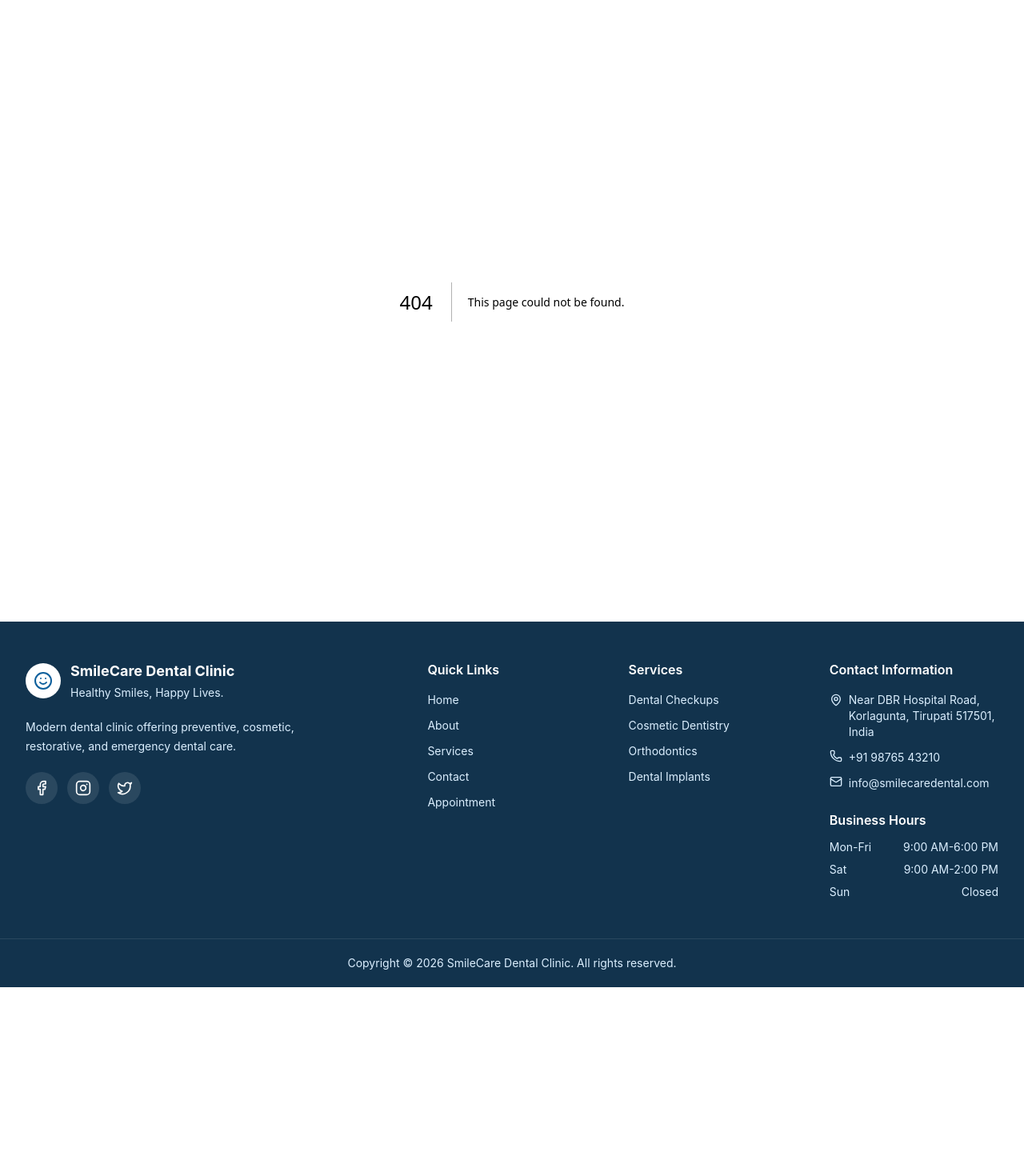
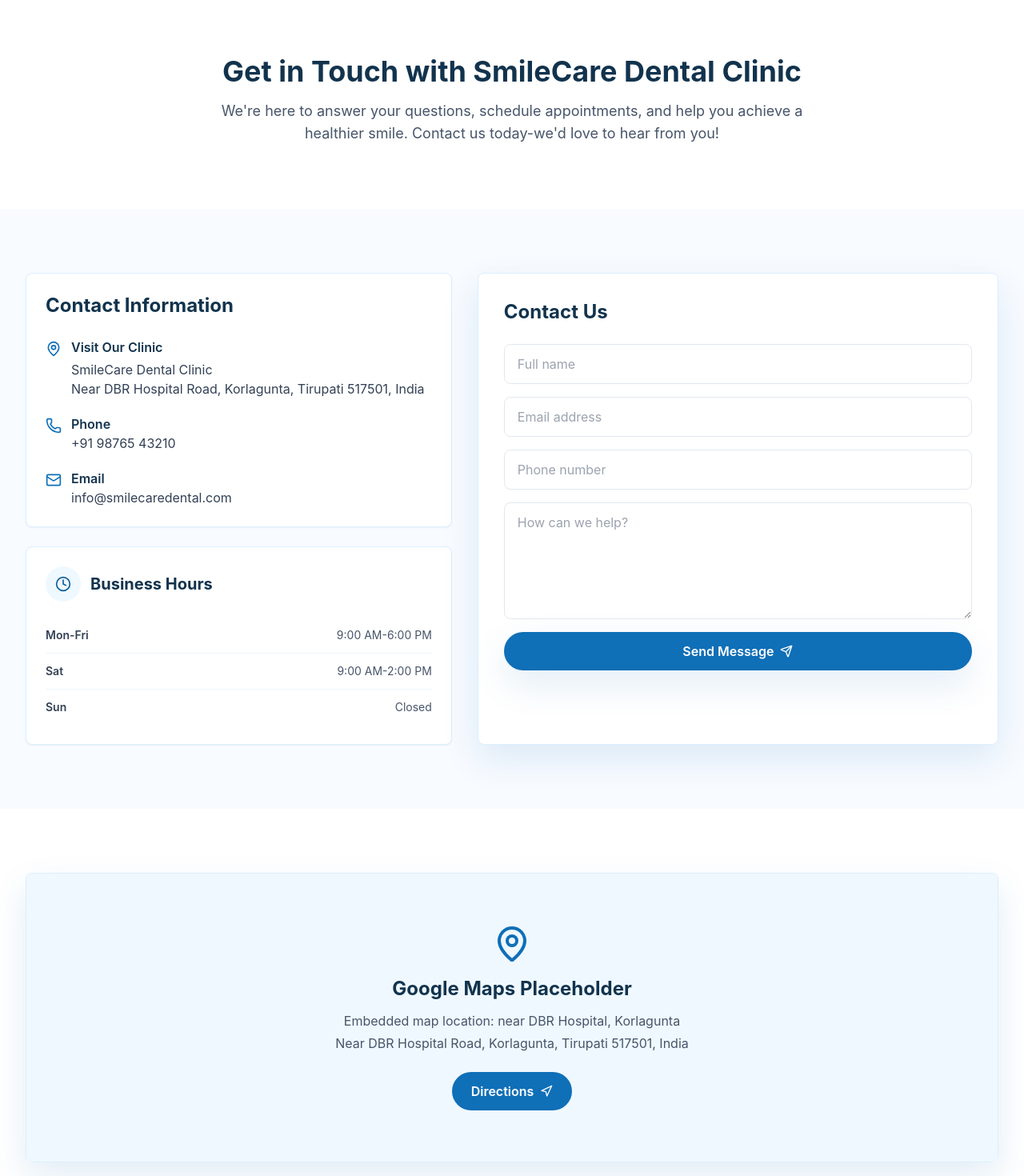
Before and after one commit to slasya-31/SmileCare-Dental-Clinic, a Next.js app: page /contact in a window 1280 px wide. Before the commit this address had no page. Shown: the part 100-1570 px from the top of the page at 80% size. Before the commit the page ends 1334 px from the top, so only its background shows below. Built offline with nearby package versions, Linux system fonts and the light colour scheme.

Commit message:
Add files via upload

```diff
--- /dev/null
+++ b/app/contact/page.tsx
@@ -0,0 +1,88 @@
+import type { Metadata } from "next";
+import Link from "next/link";
+import { Mail, MapPin, Navigation, Phone } from "lucide-react";
+import BusinessHours from "@/components/BusinessHours";
+import ContactForm from "@/components/ContactForm";
+import JsonLd from "@/components/JsonLd";
+import SectionHeading from "@/components/SectionHeading";
+import { breadcrumbSchema, pageMetadata } from "@/components/seo-data";
+import { contactInfo } from "@/components/site-data";
+
+export const metadata: Metadata = pageMetadata("/contact");
+
+export default function ContactPage() {
+  return (
+    <>
+      <JsonLd data={breadcrumbSchema("/contact")} />
+      <section className="bg-white py-16 sm:py-20">
+        <div className="mx-auto max-w-7xl px-4 sm:px-6 lg:px-8">
+          <SectionHeading
+            level="h1"
+            title="Get in Touch with SmileCare Dental Clinic"
+            description="We're here to answer your questions, schedule appointments, and help you achieve a healthier smile. Contact us today-we'd love to hear from you!"
+          />
+        </div>
+      </section>
+
+      <section className="py-16 sm:py-20">
+        <div className="mx-auto grid max-w-7xl gap-8 px-4 sm:px-6 lg:grid-cols-[0.9fr_1.1fr] lg:px-8">
+          <div className="space-y-6">
+            <article className="rounded-lg border border-clinic-100 bg-white p-6 shadow-sm">
+              <h2 className="text-2xl font-bold text-clinic-900">Contact Information</h2>
+              <div className="mt-6 space-y-5 text-slate-700">
+                <div className="flex gap-3">
+                  <MapPin className="mt-1 h-5 w-5 shrink-0 text-clinic-600" aria-hidden="true" />
+                  <div>
+                    <h3 className="font-semibold text-clinic-900">Visit Our Clinic</h3>
+                    <p className="mt-1">{contactInfo.name}</p>
+                    <p>{contactInfo.address}</p>
+                  </div>
+                </div>
+                <a href={`tel:${contactInfo.phone.replace(/\s/g, "")}`} className="flex gap-3 transition hover:text-clinic-700">
+                  <Phone className="mt-1 h-5 w-5 shrink-0 text-clinic-600" aria-hidden="true" />
+                  <span>
+                    <span className="block font-semibold text-clinic-900">Phone</span>
+                    {contactInfo.phone}
+                  </span>
+                </a>
+                <a href={`mailto:${contactInfo.email}`} className="flex gap-3 transition hover:text-clinic-700">
+                  <Mail className="mt-1 h-5 w-5 shrink-0 text-clinic-600" aria-hidden="true" />
+                  <span>
+                    <span className="block font-semibold text-clinic-900">Email</span>
+                    {contactInfo.email}
+                  </span>
+                </a>
+              </div>
+            </article>
+            <BusinessHours />
+          </div>
+          <ContactForm />
+        </div>
+      </section>
+
+      <section className="bg-white py-16 sm:py-20">
+        <div className="mx-auto max-w-7xl px-4 sm:px-6 lg:px-8">
+          <div className="overflow-hidden rounded-lg border border-clinic-100 shadow-soft">
+            <div className="flex min-h-[360px] items-center justify-center bg-clinic-50 p-8 text-center">
+              <div>
+                <MapPin className="mx-auto h-12 w-12 text-clinic-600" aria-hidden="true" />
+                <h2 className="mt-4 text-2xl font-bold text-clinic-900">Google Maps Placeholder</h2>
+                <p className="mt-3 text-slate-600">Embedded map location: near DBR Hospital, Korlagunta</p>
+                <p className="mt-1 text-slate-600">{contactInfo.address}</p>
+                <Link
+                  href="https://www.google.com/maps/search/?api=1&query=near+DBR+Hospital+Korlagunta+Tirupati"
+                  className="mt-6 inline-flex items-center gap-2 rounded-full bg-clinic-600 px-6 py-3 font-semibold text-white transition hover:bg-clinic-700"
+                  target="_blank"
+                  rel="noopener noreferrer"
+                >
+                  Directions
+                  <Navigation className="h-4 w-4" aria-hidden="true" />
+                </Link>
+              </div>
+            </div>
+          </div>
+        </div>
+      </section>
+    </>
+  );
+}
```
